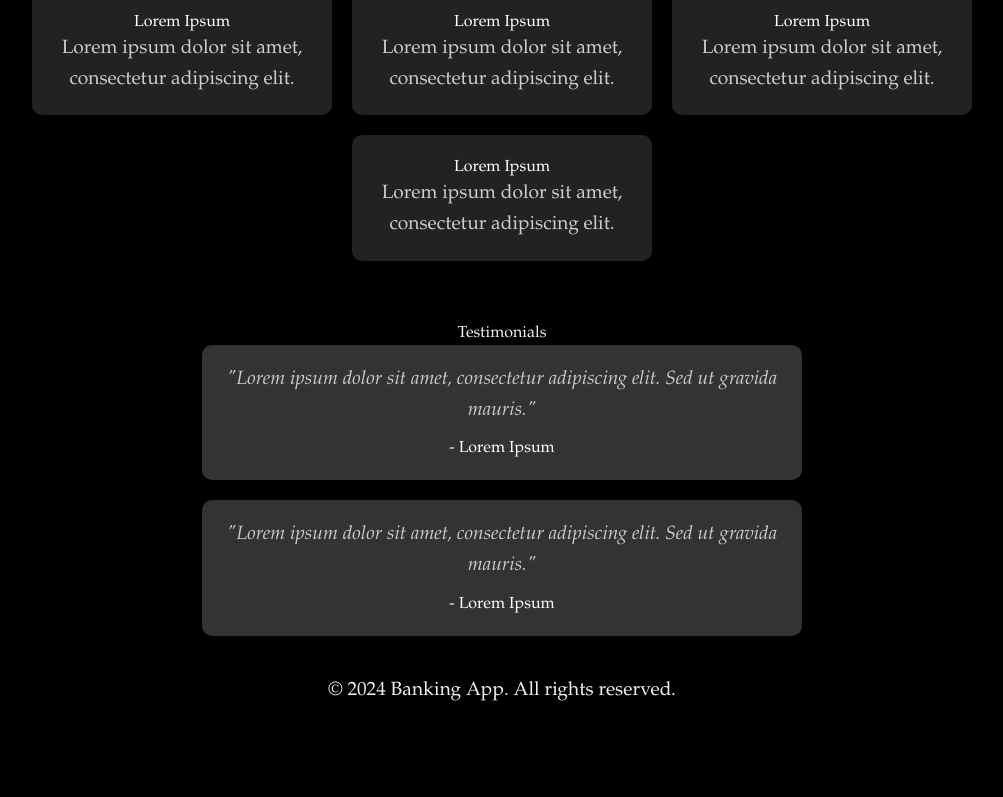
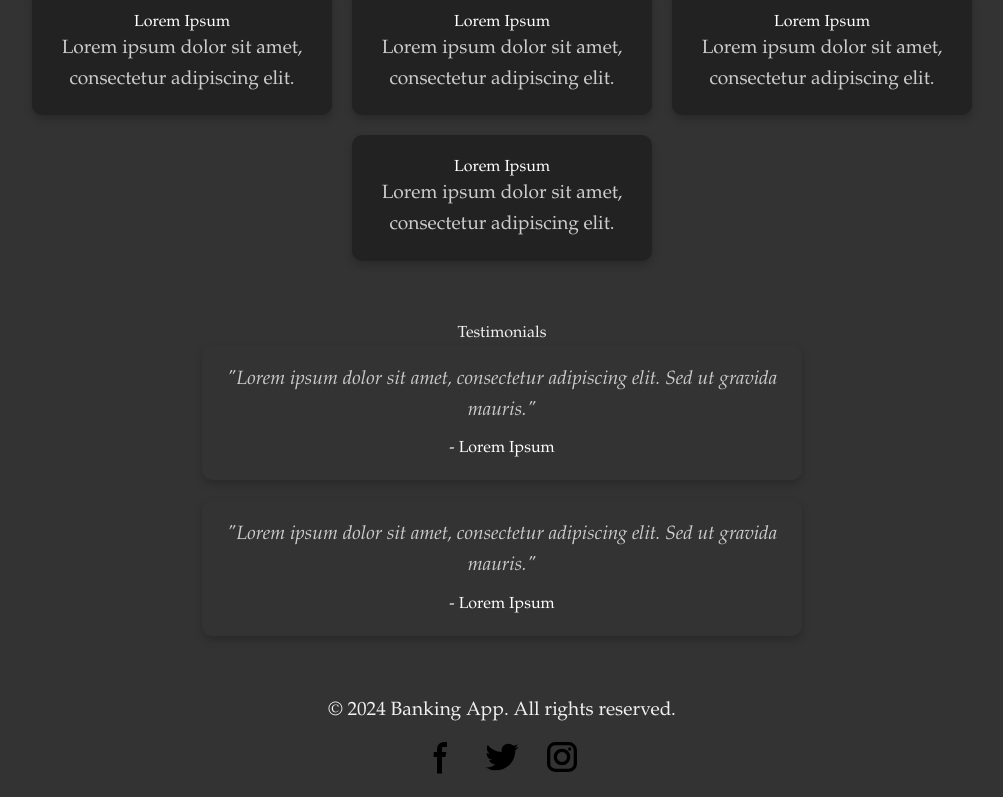
Before and after one commit to vincentbonet/BankingApp, a React (Vite) app in the folder banking-app/: page / in a window 1280 px wide. Shown: the part 325-1122 px from the top of the page, without its empty margins (138-1141 px from the left). Built offline with nearby package versions, Linux system fonts and the light colour scheme.

Commit message:
chore: Update Footer and Home CSS for consistent background color

```diff
--- a/banking-app/src/components/Footer.css
+++ b/banking-app/src/components/Footer.css
@@ -1,6 +1,32 @@
 .footer {
+    background-color: #333;
+    color: white;
+    padding: 20px;
+    text-align: center;
+}
+
+.social-links {
+    display: flex;
+    flex-direction: column;
+    align-items: center;
+}
+
+.social-icons {
     display: flex;
     justify-content: center;
     align-items: center;
+    margin-top: 10px;
+}
+
+.social-icon {
     fill:white;
+    width: 40px;
+    height: 40px;
+    margin: 0 10px;
+    cursor: pointer;
+    transition: transform 0.2s ease-in-out;
 }
+
+.social-icon:hover {
+    transform: scale(1.1);
+}
--- a/banking-app/src/components/Footer.jsx
+++ b/banking-app/src/components/Footer.jsx
@@ -10,9 +10,11 @@ const Footer = () => {
         <footer className="footer">
             <div className="social-links">
                 <p>&copy; 2024 Banking App. All rights reserved.</p>
-                <img src={facebookIcon} alt="Facebook" className="social-icon" />
-                <img src={twitterIcon} alt="Twitter" className="social-icon" />
-                <img src={instagramIcon} alt="Instagram" className="social-icon" />
+                <div className="social-icons">
+                    <img src={facebookIcon} alt="Facebook" className="social-icon" />
+                    <img src={twitterIcon} alt="Twitter" className="social-icon" />
+                    <img src={instagramIcon} alt="Instagram" className="social-icon" />
+                </div>
             </div>
         </footer>
     );
--- a/banking-app/src/components/Home.css
+++ b/banking-app/src/components/Home.css
@@ -2,7 +2,7 @@
     text-align: center;
     padding: 20px;
     color: #ffffff;
-    background-color: #000000;
+    background-color: #333;
     min-height: 100vh;
     display: flex;
     flex-direction: column;
@@ -74,7 +74,7 @@ p {
     background-color: #222222;
     padding: 20px;
     border-radius: 10px;
-    width: calc(50% - 20px); /* Two features per row */
+    width: calc(50% - 20px);
     max-width: 300px;
     box-shadow: 0 4px 8px rgba(0, 0, 0, 0.2);
 }
--- a/banking-app/src/main.css
+++ b/banking-app/src/main.css
@@ -9,7 +9,7 @@
 
   color-scheme: light dark;
   color: #ffffff;
-  background-color: #000000;
+  background-color: #333;
 
   font-synthesis: none;
   text-rendering: optimizeLegibility;
```
